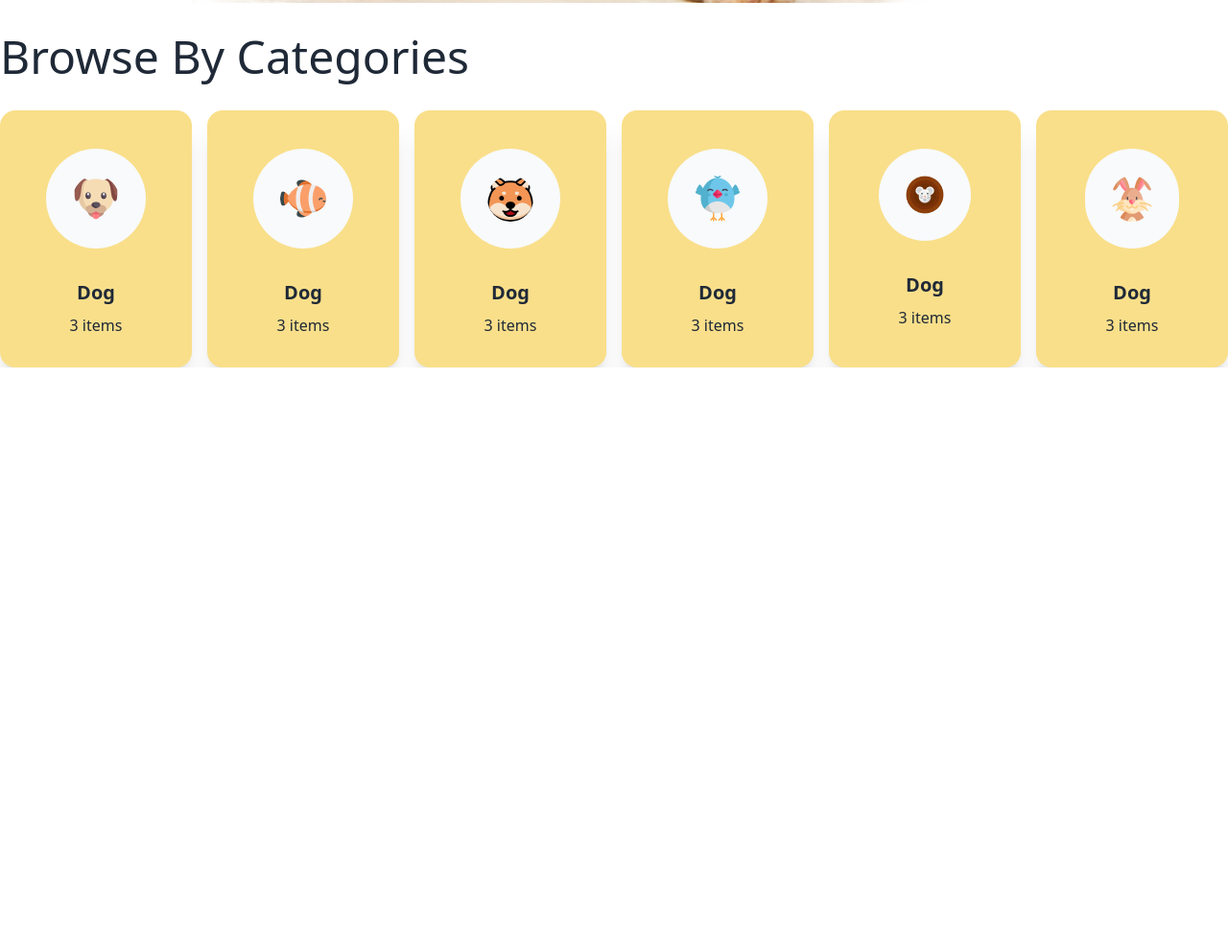
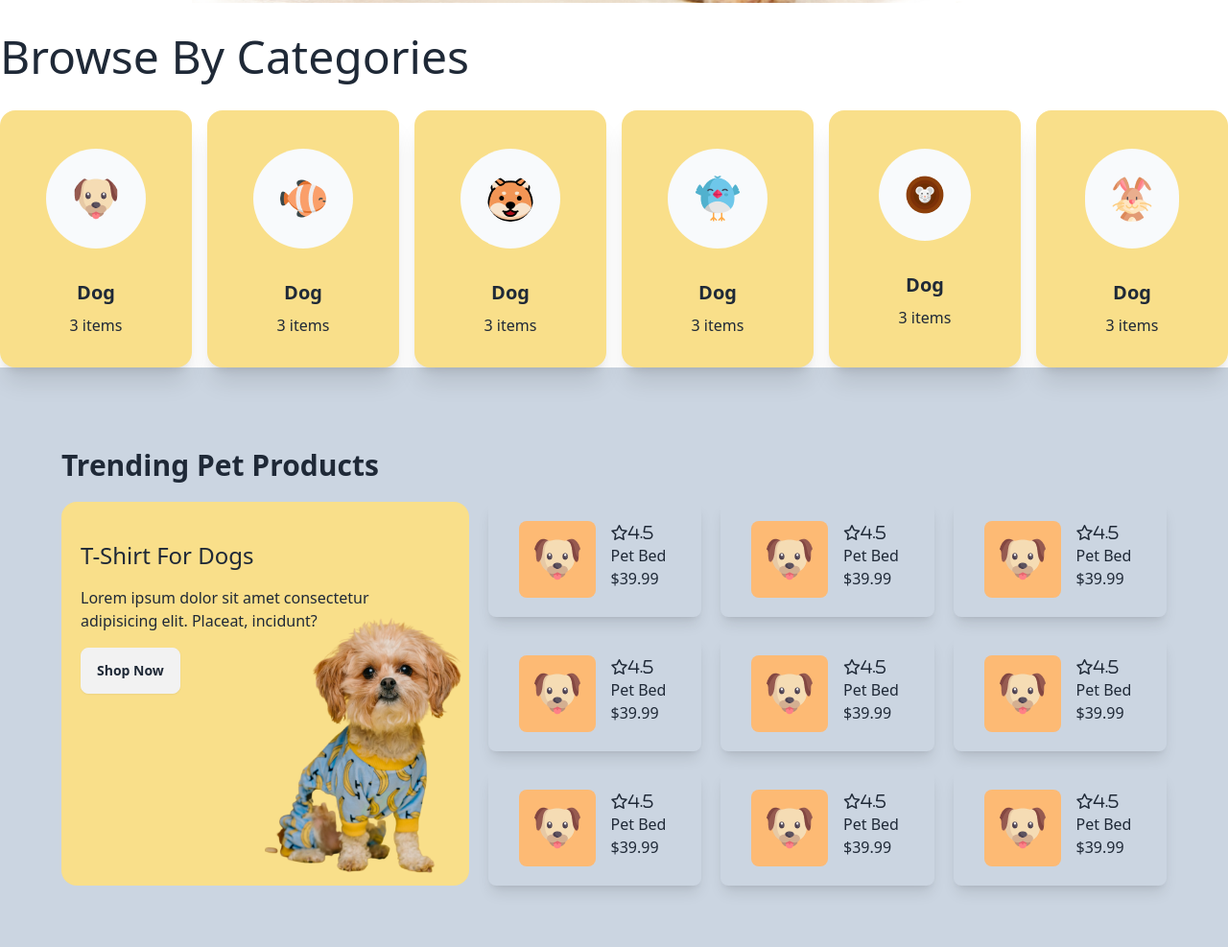
Before and after one commit to tareqaziz1187/ph-assignment-3, a plain HTML site: page index.html in a window 1280 px wide. Shown: the part 713-1700 px from the top of the page at 96% size. Before the commit the page ends 1096 px from the top, so only its background shows below. Drawn offline with nearby package versions, Linux system fonts and the light colour scheme.

Commit message:
adding next section

```diff
--- a/index.html
+++ b/index.html
@@ -173,6 +173,125 @@
     </div>
  </div>
 
+ <!-- Pet Product Section -->
+  <section class="bg-slate-300 p-3 lg:p-16  ">
+    <h1 class=" max-w-[1400px] m-auto py-5 text-3xl font-bold">Trending Pet Products</h1>
+   <div class="flex lg:flex-row flex-col max-w-[1400px] m-auto gap-5">
+
+     <div class="w-full h-80 lg:h-auto lg:w-[60%]" style="background-image: url(./c1-assets/cute-pet-mid.png);background-repeat: no-repeat; background-position: bottom right; background-color: #F9DF8A;border-radius:1rem; background-size: 50% 70%;">
+      <div class="py-4 px-2 lg:py-10 lg:px-5">
+      <h1 class="text-2xl">T-Shirt For Dogs</h1>
+      <p class="py-4"> Lorem ipsum dolor sit amet consectetur <br> adipisicing elit. Placeat, incidunt?</p>
+      <button class="btn">Shop Now</button>
+    </div>
+     </div>
+
+     <div class="grid grid-cols-2 lg:grid-cols-3 gap-2 lg:gap-5 w-full">
+
+
+      <div>
+        <div class="flex p-2 lg:px-8 lg:py-5 gap-4 shadow-lg rounded-lg">
+          <img class="bg-orange-300 p-2 lg:p-4 rounded-lg" src="./c1-assets/dog-cartoon.png" alt="">
+          <div>
+            <i class="fa-regular fa-star">4.5</i>
+            <h1>Pet Bed</h1>
+            <p>$39.99</p>
+          </div>
+        </div>
+      </div>
+      <div>
+        <div class="flex p-2 lg:px-8 lg:py-5 gap-4 shadow-lg rounded-lg">
+          <img class="bg-orange-300 p-2 lg:p-4 rounded-lg" src="./c1-assets/dog-cartoon.png" alt="">
+          <div>
+            <i class="fa-regular fa-star">4.5</i>
+            <h1>Pet Bed</h1>
+            <p>$39.99</p>
+          </div>
+        </div>
+      </div>
+      <div>
+        <div class="flex p-2 lg:px-8 lg:py-5 gap-4 shadow-lg rounded-lg">
+          <img class="bg-orange-300 p-2 lg:p-4 rounded-lg" src="./c1-assets/dog-cartoon.png" alt="">
+          <div>
+            <i class="fa-regular fa-star">4.5</i>
+            <h1>Pet Bed</h1>
+            <p>$39.99</p>
+          </div>
+        </div>
+      </div>
+      <div>
+        <div class="flex p-2 lg:px-8 lg:py-5 gap-4 shadow-lg rounded-lg">
+          <img class="bg-orange-300 p-2 lg:p-4 rounded-lg" src="./c1-assets/dog-cartoon.png" alt="">
+          <div>
+            <i class="fa-regular fa-star">4.5</i>
+            <h1>Pet Bed</h1>
+            <p>$39.99</p>
+          </div>
+        </div>
+      </div>
+      <div>
+        <div class="flex p-2 lg:px-8 lg:py-5 gap-4 shadow-lg rounded-lg">
+          <img class="bg-orange-300 p-2 lg:p-4 rounded-lg" src="./c1-assets/dog-cartoon.png" alt="">
+          <div>
+            <i class="fa-regular fa-star">4.5</i>
+            <h1>Pet Bed</h1>
+            <p>$39.99</p>
+          </div>
+        </div>
+      </div>
+      <div>
+        <div class="flex p-2 lg:px-8 lg:py-5 gap-4 shadow-lg rounded-lg">
+          <img class="bg-orange-300 p-2 lg:p-4 rounded-lg" src="./c1-assets/dog-cartoon.png" alt="">
+          <div>
+            <i class="fa-regular fa-star">4.5</i>
+            <h1>Pet Bed</h1>
+            <p>$39.99</p>
+          </div>
+        </div>
+      </div>
+      <div>
+        <div class="flex p-2 lg:px-8 lg:py-5 gap-4 shadow-lg rounded-lg">
+          <img class="bg-orange-300 p-2 lg:p-4 rounded-lg" src="./c1-assets/dog-cartoon.png" alt="">
+          <div>
+            <i class="fa-regular fa-star">4.5</i>
+            <h1>Pet Bed</h1>
+            <p>$39.99</p>
+          </div>
+        </div>
+      </div>
+      <div>
+        <div class="flex p-2 lg:px-8 lg:py-5 gap-4 shadow-lg rounded-lg">
+          <img class="bg-orange-300 p-2 lg:p-4 rounded-lg" src="./c1-assets/dog-cartoon.png" alt="">
+          <div>
+            <i class="fa-regular fa-star">4.5</i>
+            <h1>Pet Bed</h1>
+            <p>$39.99</p>
+          </div>
+        </div>
+      </div>
+      <div class="hidden lg:block">
+        <div class="flex p-2 lg:px-8 lg:py-5 gap-4 shadow-lg rounded-lg">
+          <img class="bg-orange-300 p-2 lg:p-4 rounded-lg" src="./c1-assets/dog-cartoon.png" alt="">
+          <div>
+            <i class="fa-regular fa-star">4.5</i>
+            <h1>Pet Bed</h1>
+            <p>$39.99</p>
+          </div>
+        </div>
+      </div>
+
+
+
+     </div>
+   </div>
+
+
+
+
+
+   </div>
+  </section>
+
 
 </body>
 </html>
```
